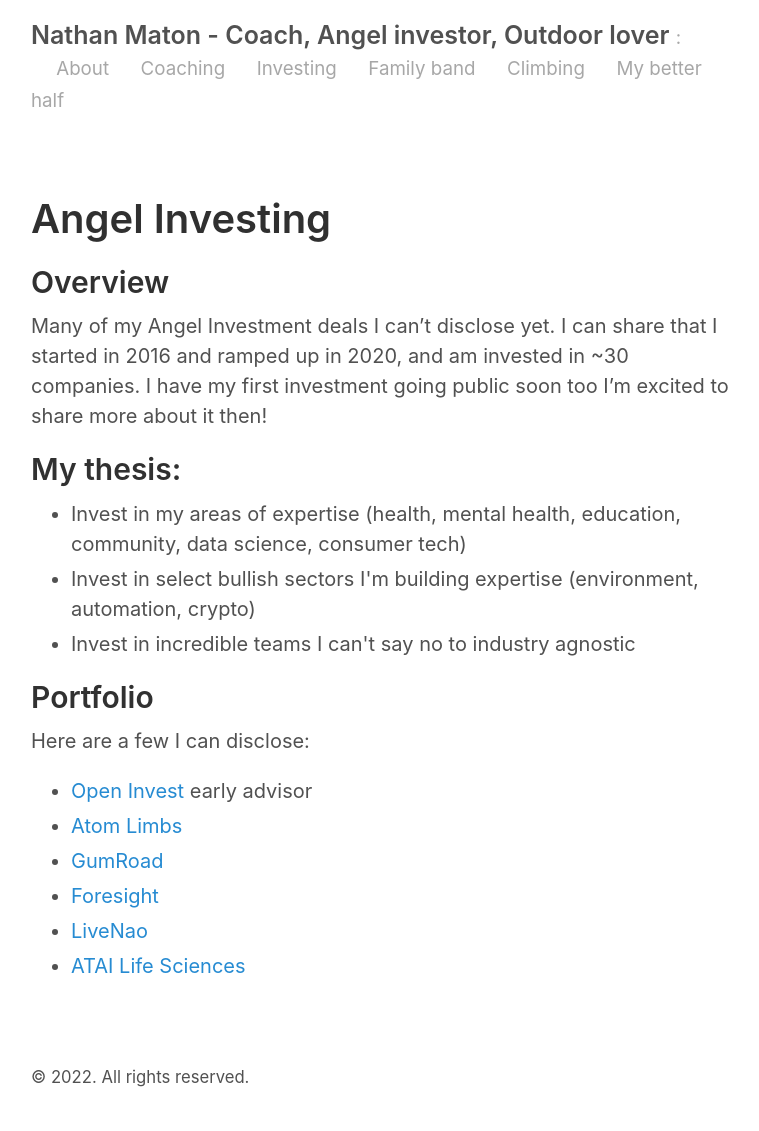
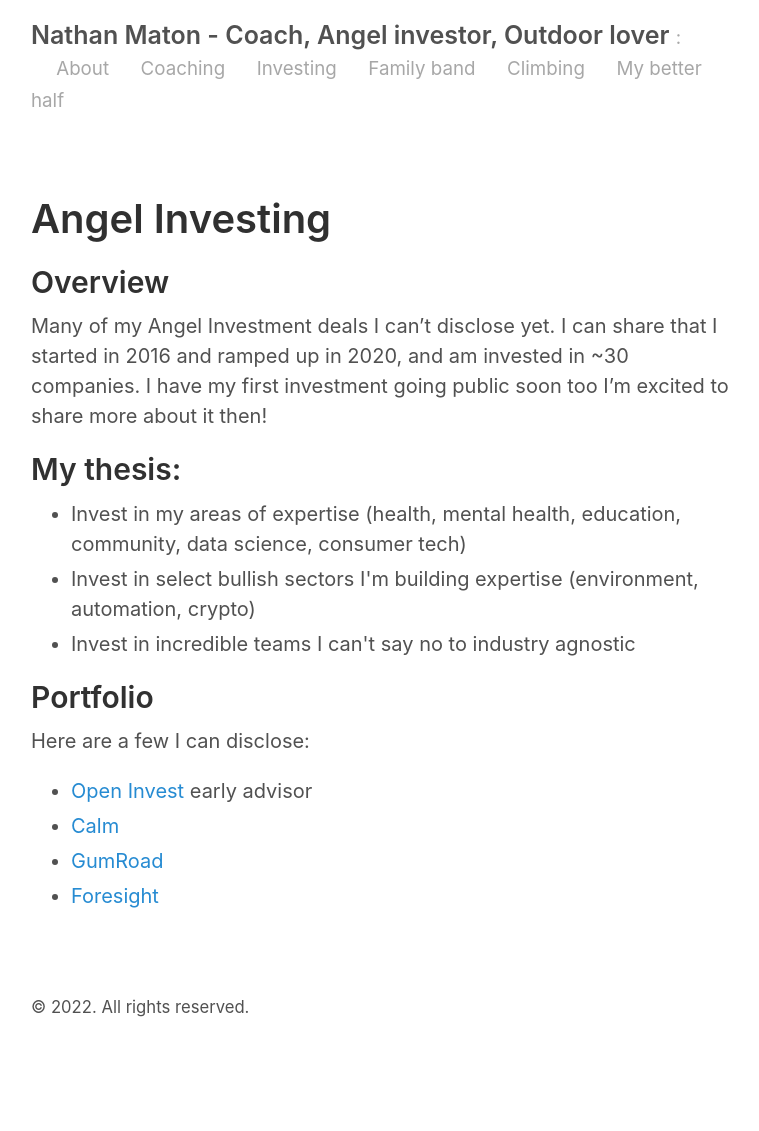
Before and after one commit to NathanMaton/nathanmaton.github.io, a Jekyll site: the page built from angel.md, in a window 1280 px wide. Shown: the whole page, without its empty margins (259-1018 px from the left). Built offline with Jekyll 4.4.1, drawn with Linux system fonts in a browser that asks for light colours; after the commit the page ends 1061 px from its top, so only the background shows below that.

Commit message:
updated investment section

```diff
--- a/angel.md
+++ b/angel.md
@@ -23,9 +23,7 @@
 
 <ul>
   <li><a href="https://www.openinvest.com/">Open Invest</a> early advisor</li>
-  <li><a href="https://atomlimbs.com/">Atom Limbs</a></li>
+  <li><a href="https://www.calm.com/">Calm</a></li>
   <li><a href="https://gumroad.com/">GumRoad</a></li>
   <li><a href="https://www.foresightmentalhealth.com/">Foresight</a></li>
-  <li><a href="https://livnao.com/">LiveNao</a></li>
-  <li><a href="https://www.atai.life/">ATAI Life Sciences</a></li>
 </ul>
```
